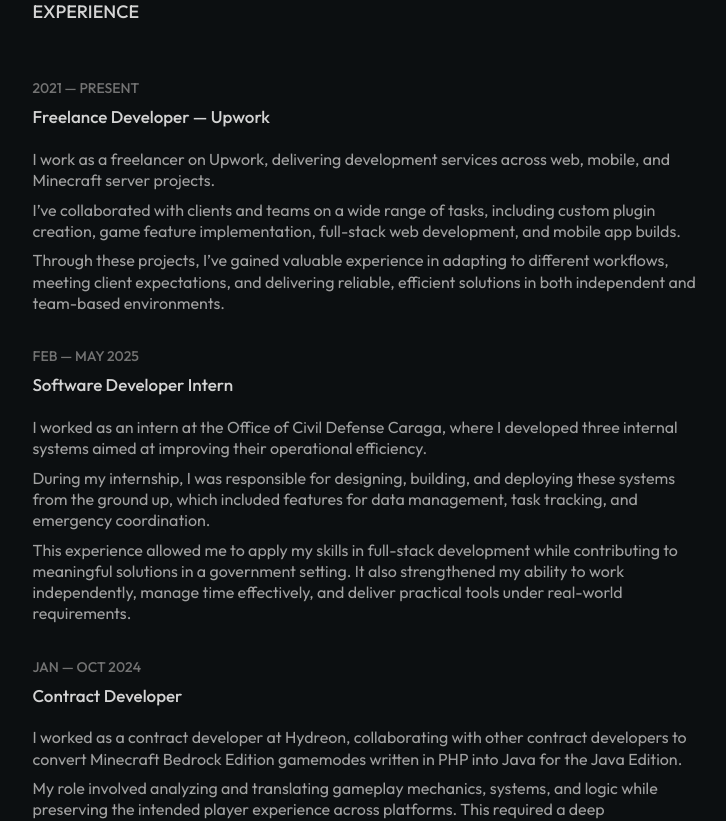
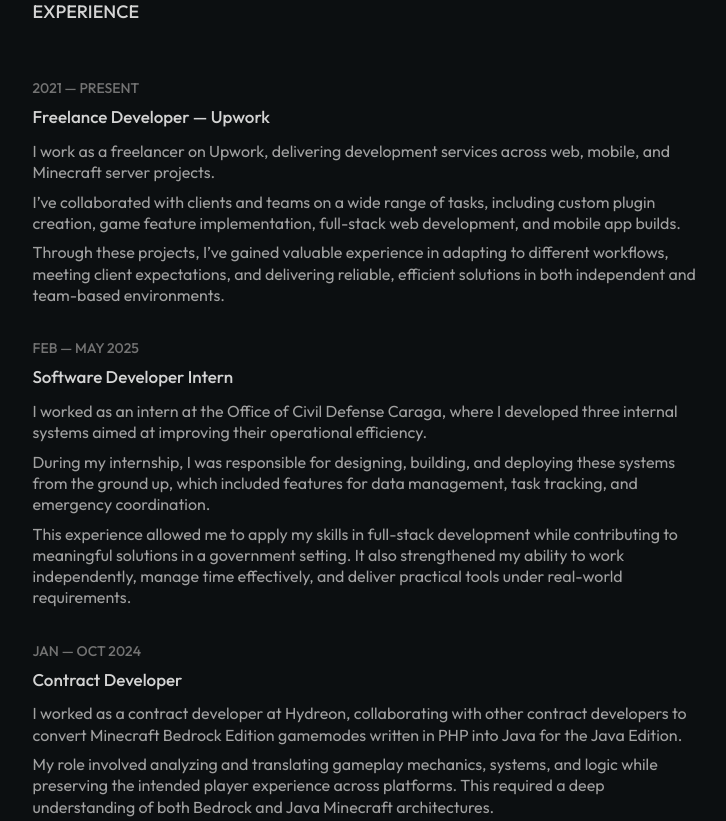
Before and after one commit to McDoJr/portfolio-v2, a Next.js app: page / in a window 1280 px wide. Shown: the part 1540-2361 px from the top of the page, without its empty margins (270-996 px from the left). Built offline with nearby package versions, Linux system fonts and the light colour scheme.

Commit message:
Updated experience bad code

```diff
--- a/components/Experience.tsx
+++ b/components/Experience.tsx
@@ -30,7 +30,7 @@ function ExperienceCard({ title, date, descriptions }: ExperienceCardProps) {
         <div className="py-1 flex flex-col gap-1 cursor-default hover:scale-105 hover:translate-x-4 transition-all">
             <span className="text-sm font-[450] text-neutral-500 mb-1">{date}</span>
             <h5 className="text-[17px] text-neutral-300 font-[450]">{title}</h5>
-            <ul className="mt-2">
+            <ul>
                 {descriptions.map((description, index) => (
                     <li className="mt-2 text-[16px]" key={index}>{description}</li>
                 ))}
```
